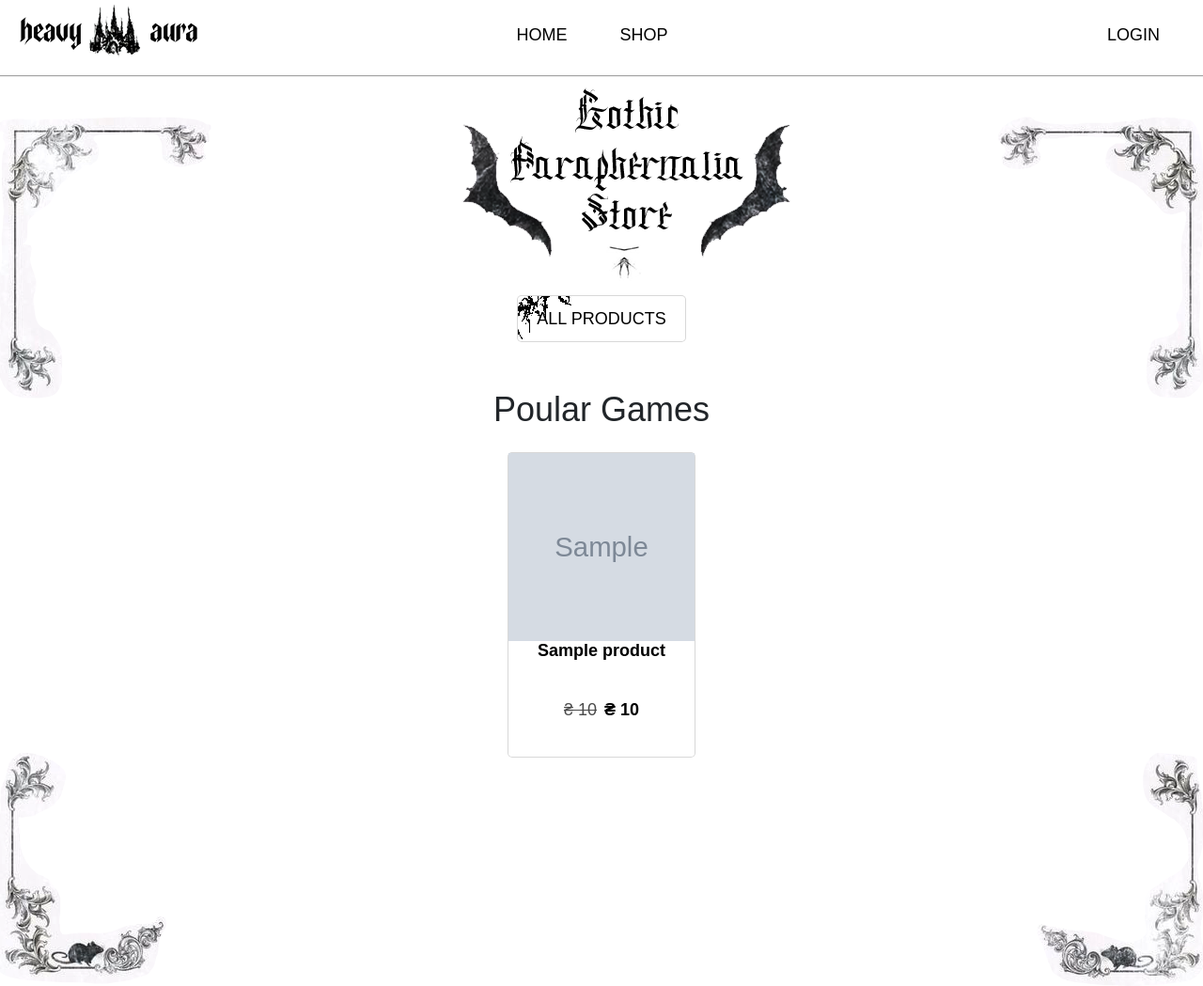
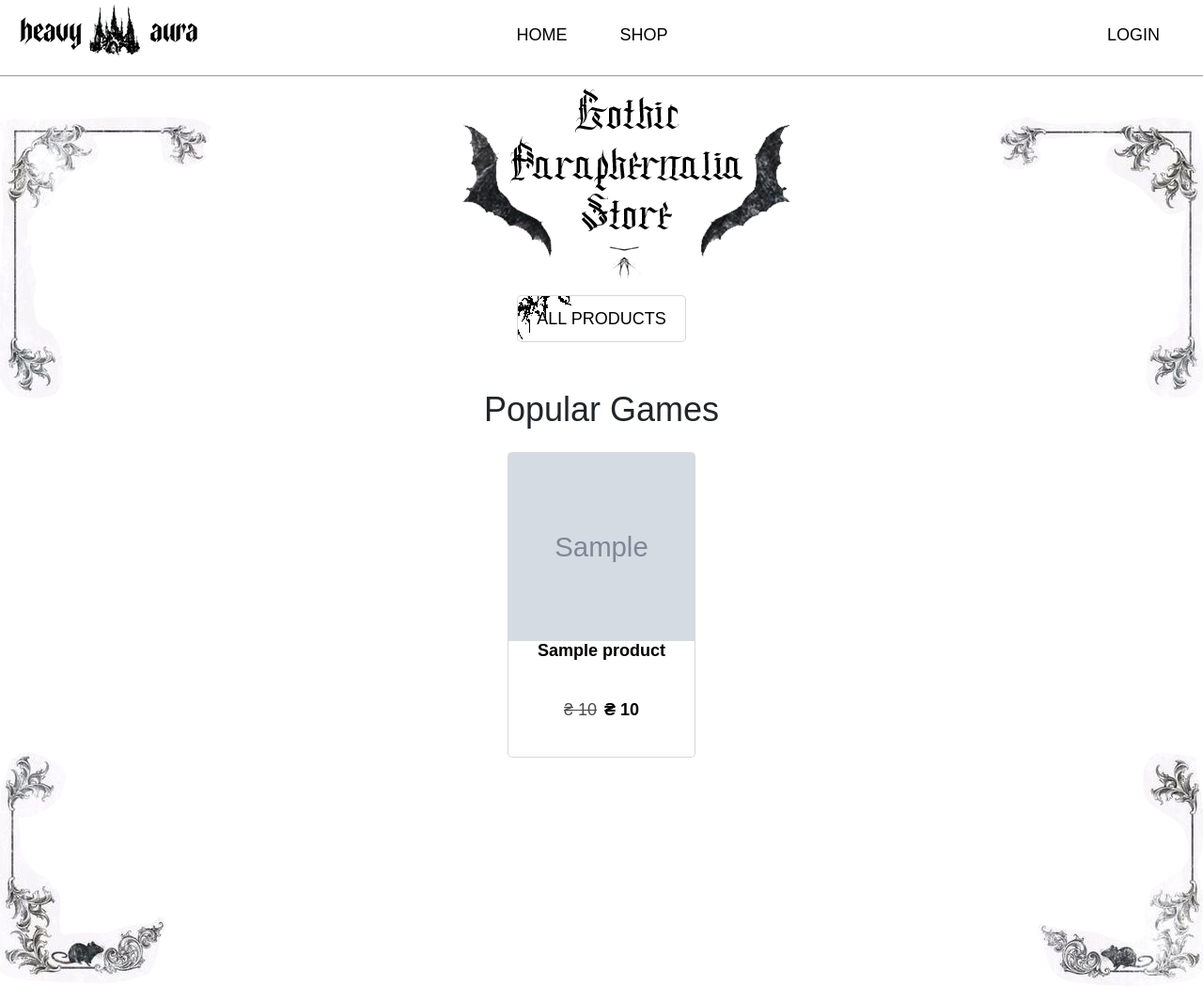
Before and after one commit to iDeash123/1234, a Django app: template heavyaura/main/templates/main/index/index.html in a window 1280 px wide. Shown: the whole page at 94% size. Run offline with Django 3.2, Linux system fonts and the light colour scheme; the template is opened without the code that fills it: most values are stand-ins (such as "Sample title", 1, 10 or a date in 2020); grey boxes marked "Sample" are stand-in pictures; some libraries are stand-ins or nearby versions; some web fonts are replaced.

Commit message:
fixed slice

```diff
--- a/heavyaura/main/templates/main/index/index.html
+++ b/heavyaura/main/templates/main/index/index.html
@@ -14,7 +14,7 @@
         </div>
         <div class="home-recomendation">
             <div class="rec-title mb-4">
-                <h3><span>Poular Games</span></h3>
+                <h3><span>Popular Games</span></h3>
             </div>
         </div>
         <div class="home-cards d-flex gap-4">
--- a/heavyaura/main/views.py
+++ b/heavyaura/main/views.py
@@ -3,7 +3,7 @@ from .models import Category, Product
 
 
 def popular_list(request):
-    products = Product.objects.filter(available=True)
+    products = Product.objects.filter(available=True)[:3]
     return render(request,
                   'main/index/index.html',
                   {'products': products})
```
